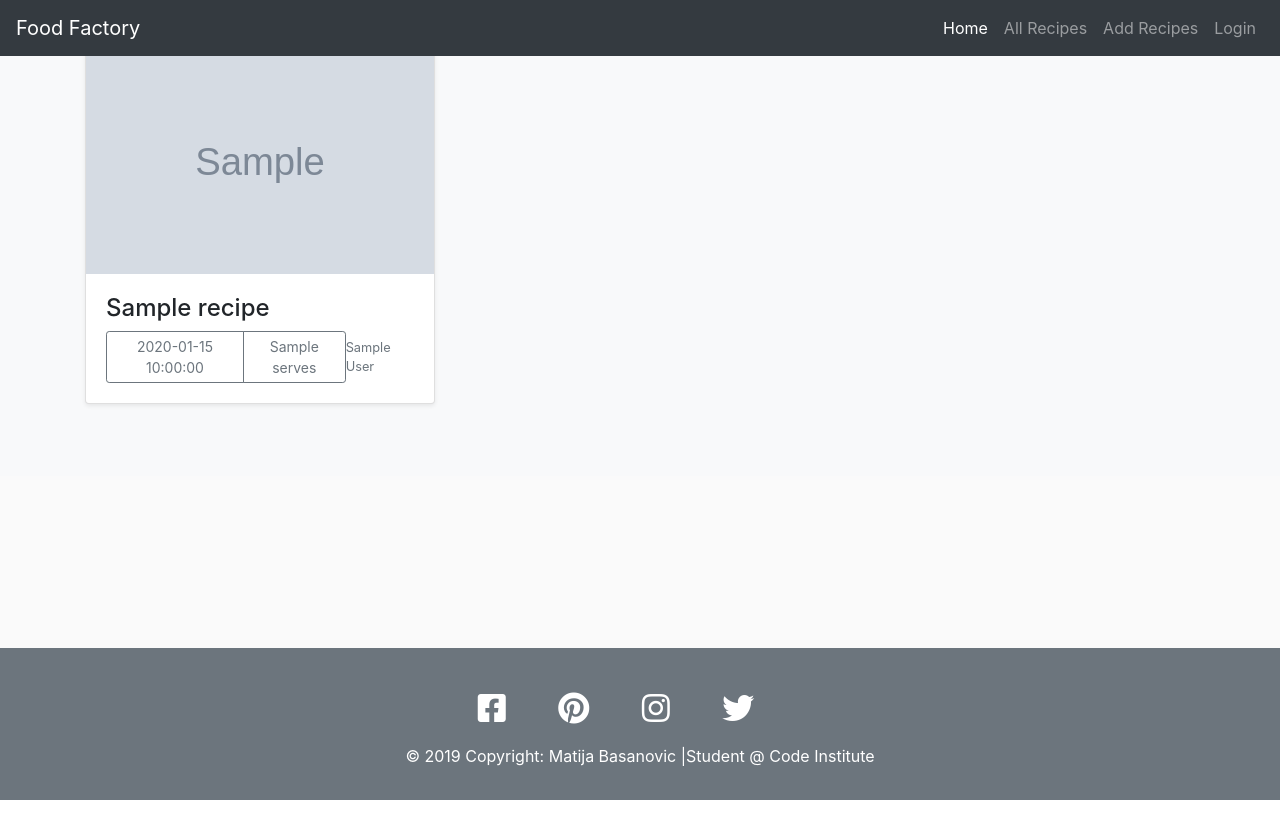
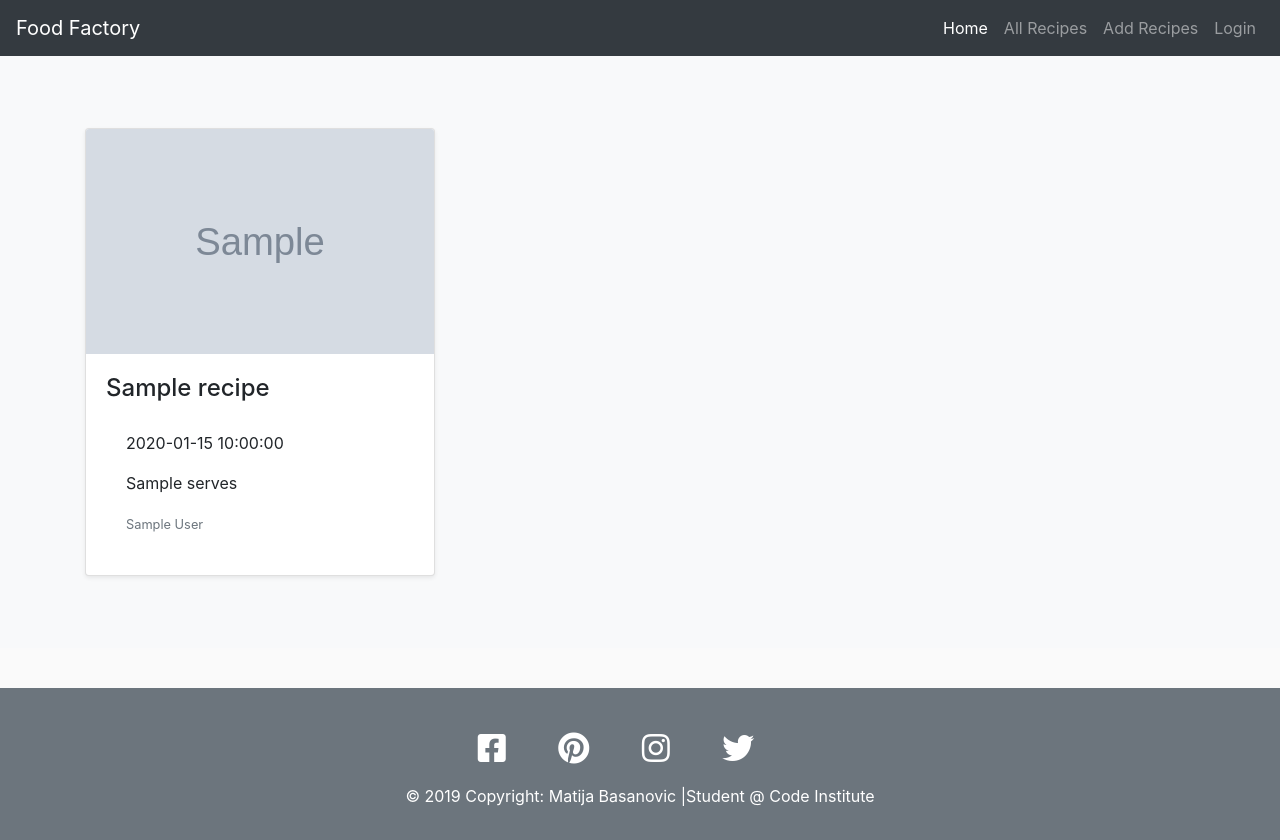
Before and after one commit to MatijaBas/Food-Factory, a Flask app: page /all_recipes in a window 1280 px wide. Before the commit the page ends 800 px from the top, so only its background shows below. Run offline with Flask 2, Linux system fonts and the light colour scheme; grey boxes marked "Sample" are stand-in pictures; a database or web service that is not in the repository returns one stand-in record (values such as "Sample title"); parts of the project's set-up code (start-up, migrations or seed data) failed here and were passed over; some libraries are stand-ins or nearby versions.

```diff
--- a/templates/recipes.html
+++ b/templates/recipes.html
@@ -1,7 +1,7 @@
 {% extends 'base.html'%} {% block content %}
 <main role="main">
 	<div class="album py-5 bg-light">
-		<div class="container">
+		<div class="container" style="padding-top:80px;">
 
 			<div class="row">
 				{% for recipe in recipes %}
@@ -11,11 +11,13 @@
 						<div class="card-body">
 							<h4 class="card-text">{{recipe.title}}</h4>
 							<div class="d-flex justify-content-between align-items-center">
-								<div class="btn-group">
-									<button type="button" class="btn btn-sm btn-outline-secondary">{{recipe.cooking_time}}</button>
-									<button type="button" class="btn btn-sm btn-outline-secondary">{{recipe.serves}}</button>
+								<div class="card-body">
+									<!-- <p class="card-text">{{recipe.ingredients}}</p>
+									<p class="card-text">{{recipe.instructions}}</p> -->
+									<p class="card-text">{{recipe.cooking_time}}</p>
+									<p class="card-text">{{recipe.serves}}</p>
+									<small class="text-muted">{{recipe.author}}</small>
 								</div>
-								<small class="text-muted">{{recipe.author}}</small>
 							</div>
 						</div>
 					</div>
```
Also changed, not shown: static/img/christmas-wellington.jpg (added), static/img/hazelnut-brownies.jpg (added).
